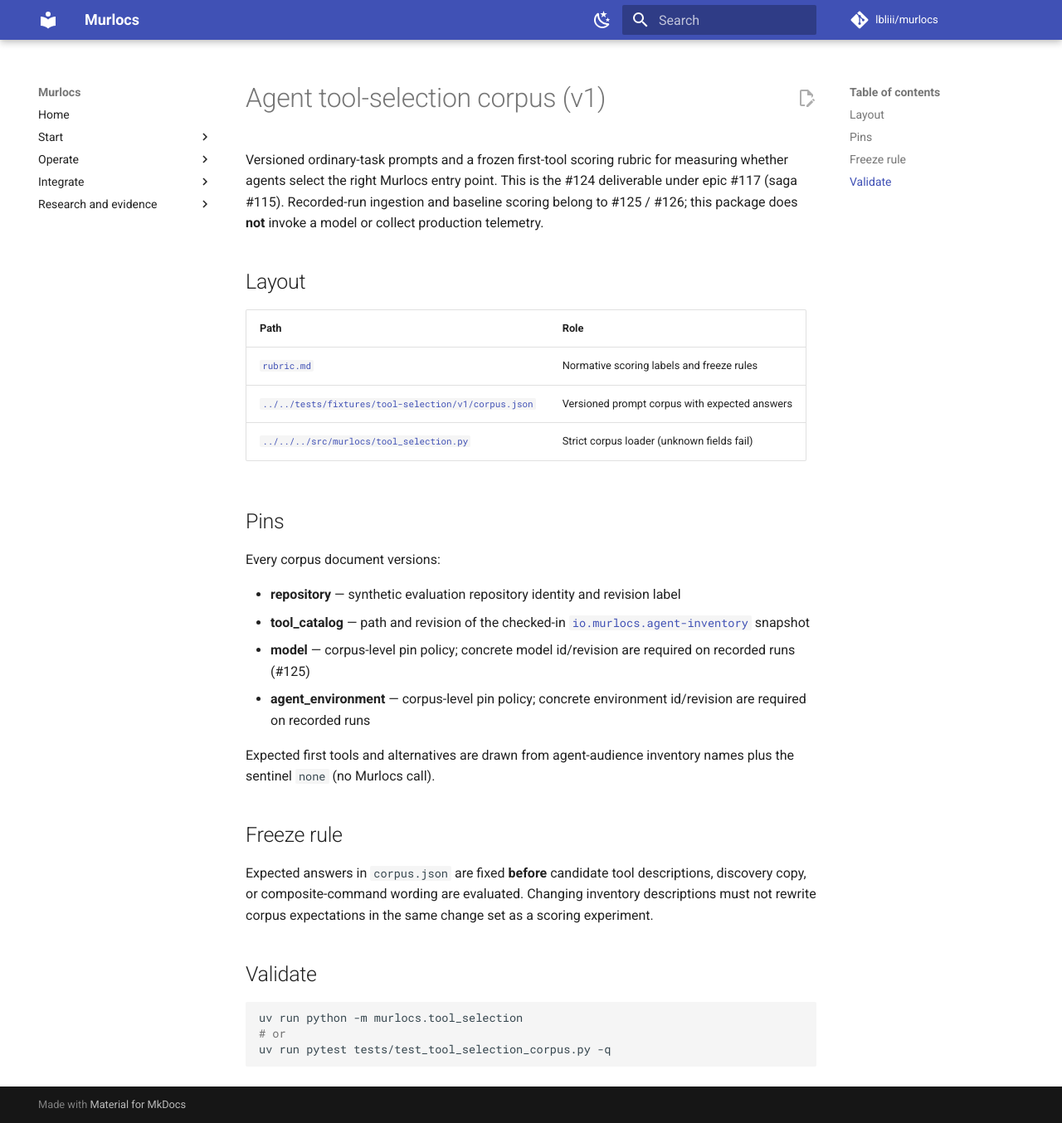
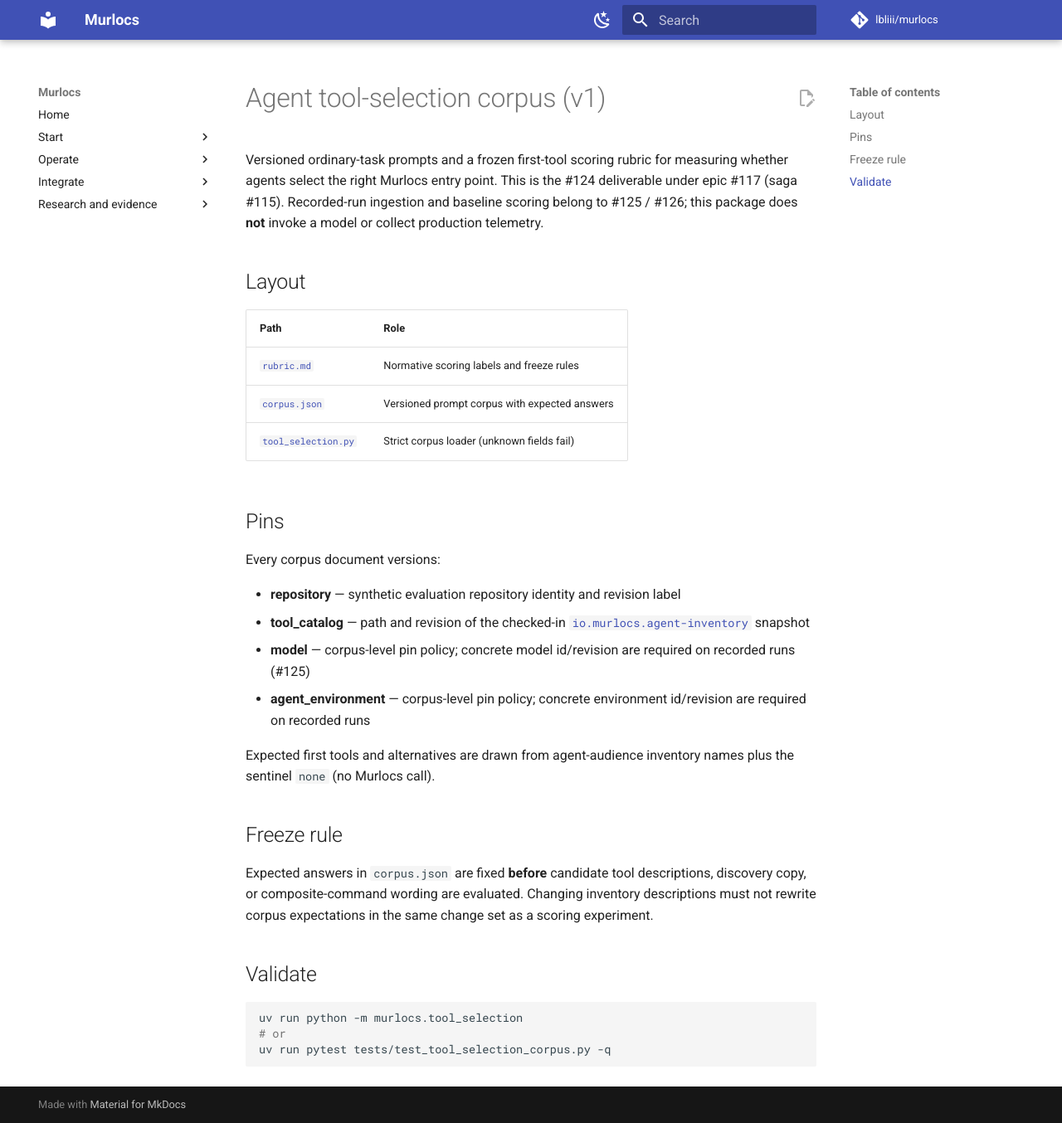
Before and after one commit to lbliii/murlocs, an MkDocs documentation site: the page built from docs/pilots/tool-selection/README.md, in a window 1280 px wide and 1354 px high. Shown: the whole window at 83% size. Built offline with MkDocs 1.6.1 and Material for MkDocs 9.7.7, drawn with Linux system fonts in a browser that asks for light colours; comment, search, counter and statistics services are not loaded.

Commit message:
Document tool-selection corpus in the docs map
Link the #124 pilot package from docs/README and tidy fixture paths.

Co-authored-by: Lawrence Lane <lbliii@users.noreply.github.com>

```diff
--- a/docs/pilots/tool-selection/README.md
+++ b/docs/pilots/tool-selection/README.md
@@ -10,8 +10,8 @@ agents select the right Murlocs entry point. This is the #124 deliverable under
 | Path | Role |
 | --- | --- |
 | [`rubric.md`](rubric.md) | Normative scoring labels and freeze rules |
-| [`../../tests/fixtures/tool-selection/v1/corpus.json`](../../../tests/fixtures/tool-selection/v1/corpus.json) | Versioned prompt corpus with expected answers |
-| [`../../../src/murlocs/tool_selection.py`](../../../src/murlocs/tool_selection.py) | Strict corpus loader (unknown fields fail) |
+| [`corpus.json`](../../../tests/fixtures/tool-selection/v1/corpus.json) | Versioned prompt corpus with expected answers |
+| [`tool_selection.py`](../../../src/murlocs/tool_selection.py) | Strict corpus loader (unknown fields fail) |
 
 ## Pins
 
```
Also changed, not shown: docs/README.md (+1 -0 lines).
